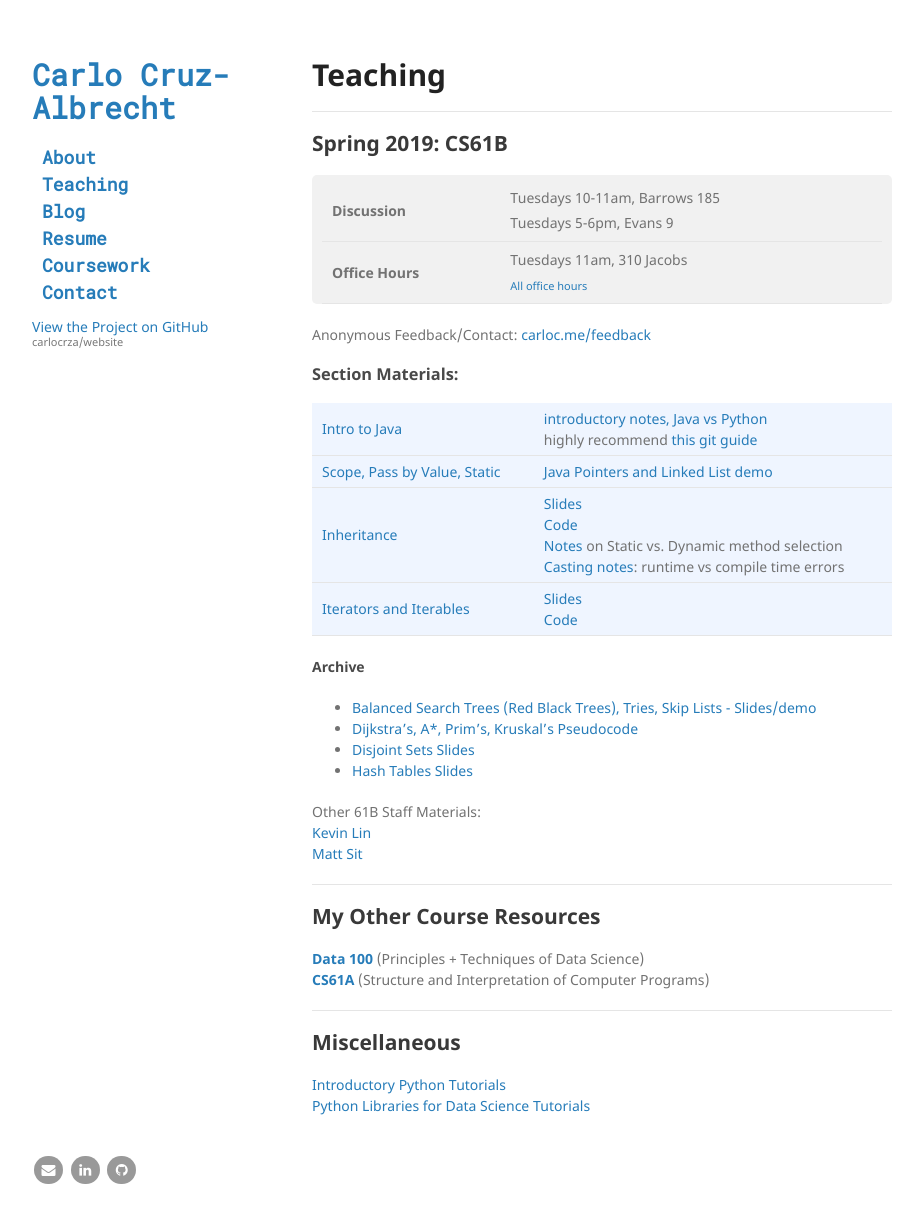
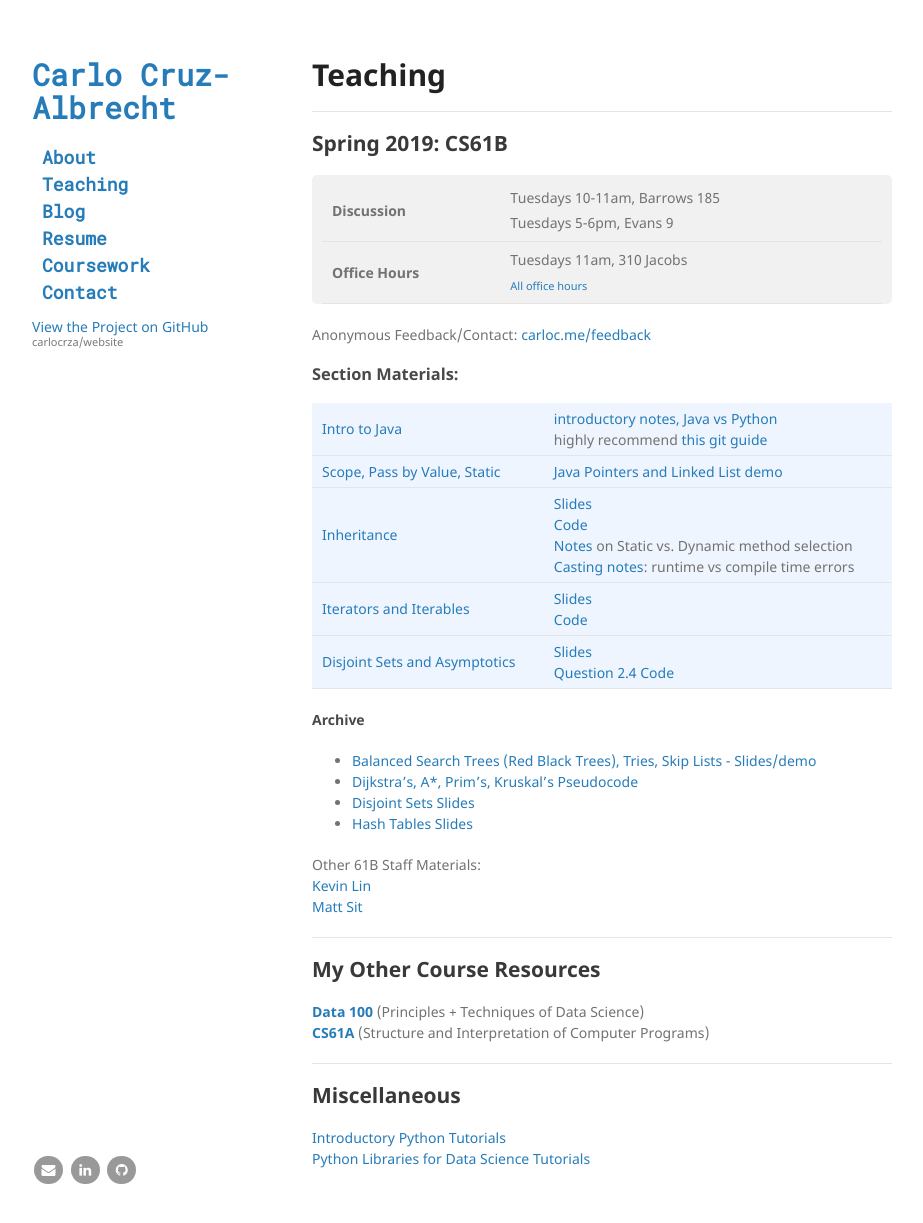
Before and after one commit to carlocrza/website, a Jekyll site: the page built from teaching.md, in a window 1280 px wide and 1239 px high. Shown: the top 1223 px of the window, without its empty margins (178-1101 px from the left). Built offline with Jekyll 4.4.1, drawn with Linux system fonts in a browser that asks for light colours.

Commit message:
updated slides and dis6demo

```diff
--- a/teaching.md
+++ b/teaching.md
@@ -60,8 +60,18 @@ Anonymous Feedback/Contact: [carloc.me/feedback](http://carloc.me/feedback.html)
 			<a href="/dis5.zip" target="blank">Code</a><br>
 		</td>
 	</tr>
+	<tr>
+		<td>
+			<a href="https://sp19.datastructur.es/materials/discussion/disc06.pdf" target="blank">Disjoint Sets and Asymptotics</a>
+		</td>
+		<td>
+			<a href="https://docs.google.com/presentation/d/1s3PTm9IeieeRfW6cRgJquPvDHJ-2UC5DfhQXaxy6MMI/edit?usp=sharing" target="blank">Slides</a><br>
+			<a href="/dis6demo.java" target="blank">Question 2.4 Code</a><br>
+		</td>
+	</tr>
 
 </table>
+
 
 #### Archive
 * [Balanced Search Trees (Red Black Trees), Tries, Skip Lists - Slides/demo](https://docs.google.com/presentation/d/1vdcqju_lYHZsyyOsx9VibCF7gOf5vji8FbBvfvkICA8/edit?usp=sharing)
```
Also changed, not shown: 1 other file.
